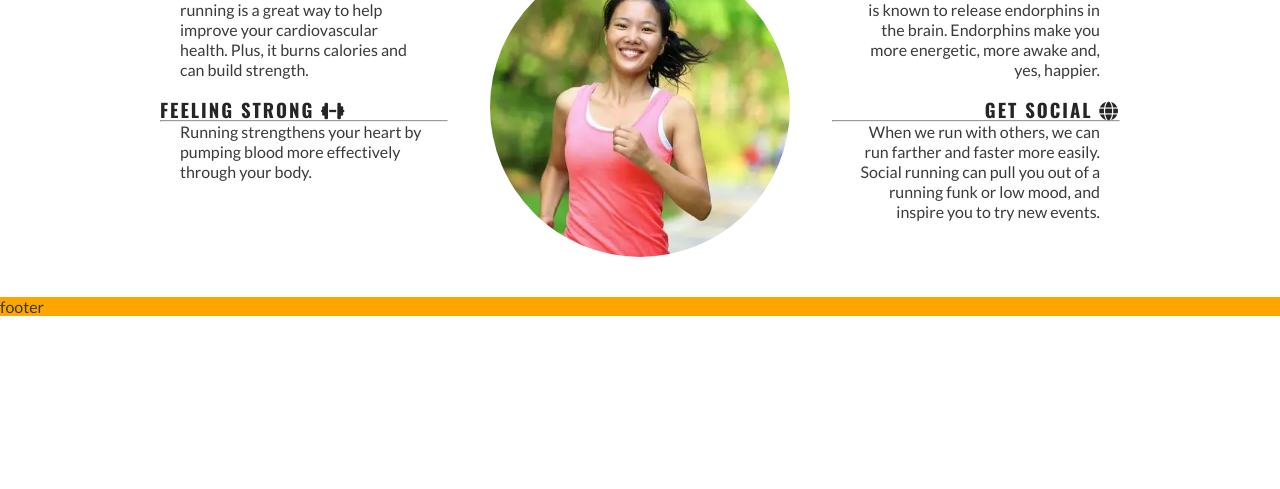
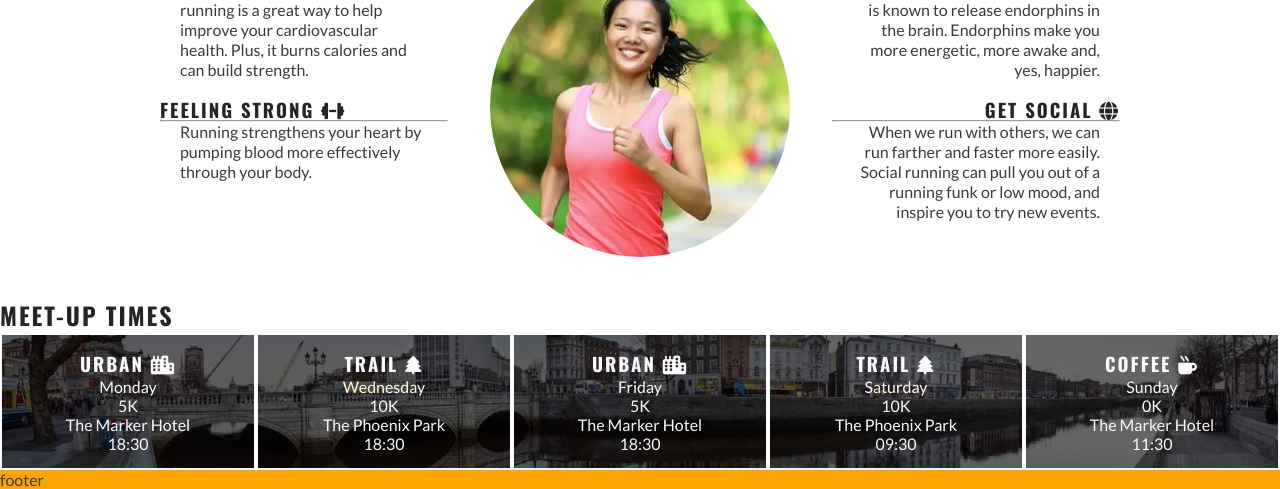
Before and after one commit to Leon4721/love-running, a plain HTML site: page index.html in a window 1280 px wide. Shown: the part 796-1285 px from the top of the page. Before the commit the page ends 1112 px from the top, so only its background shows below. Drawn offline with nearby package versions, Linux system fonts and the light colour scheme.

Commit message:
Style meetup times

```diff
--- a/assets/css/style.css
+++ b/assets/css/style.css
@@ -206,6 +206,32 @@ main {
     color:#ffffff;
 }
 
+/* Meetup Times section */
+#times {
+    background: url('../images/dublin-city.webp') no-repeat center/cover;
+    /* Handles responsivity without the need for a media query */
+    display: flex;
+    flex-wrap: wrap;
+}
+
+#times div {
+    color: #fafafa;
+    background-color: rgba(0, 0, 0, .6);
+    padding: 15px;
+    text-align: center;
+    /* This will not wrap on screens of less than 400px wide.
+    Each div will expand to fill the available space on its row */
+    flex-basis: 200px;
+    flex-grow: 1;
+    /* Creates a grid of meetup time divs over the background image */
+    border: 2px solid white;
+}
+
+#times h3 {
+    /* Override the heading colour set in general styles */
+    color: #fafafa;
+}
+
 /* Footer */
 footer {
     background-color: orange;
--- a/index.html
+++ b/index.html
@@ -102,8 +102,47 @@
 
           </div>
       </section>
-
-      </section>
+<!--meet times section-->
+      <section id="meetups">
+            <h2>Meet-up Times</h2>
+            <div id="times">
+                <div>
+                    <h3>Urban <i class="fa-solid fa-city"></i></h3>
+                    <p>Monday</p>
+                    <p>5K</p>
+                    <p>The Marker Hotel</p>
+                    <p>18:30</p>
+                </div>
+                <div>
+                    <h3>Trail <i class="fa-solid fa-tree"></i></h3>
+                    <p>Wednesday</p>
+                    <p>10K</p>
+                    <p>The Phoenix Park</p>
+                    <p>18:30</p>
+                </div>
+                <div>
+                    <h3>Urban <i class="fa-solid fa-city"></i></h3>
+                    <p>Friday</p>
+                    <p>5K</p>
+                    <p>The Marker Hotel</p>
+                    <p>18:30</p>
+                </div>
+                <div>
+                    <h3>Trail <i class="fa-solid fa-tree"></i></h3>
+                    <p>Saturday</p>
+                    <p>10K</p>
+                    <p>The Phoenix Park</p>
+                    <p>09:30</p>
+                </div>
+                <div>
+                    <h3>Coffee <i class="fa-solid fa-mug-hot"></i></h3>
+                    <p>Sunday</p>
+                    <p>0K</p>
+                    <p>The Marker Hotel</p>
+                    <p>11:30</p>
+                </div>
+            </div>
+        </section>
     </main>
     <footer>footer</footer>
   </body>
```
Also changed, not shown: assets/images/dublin-city.webp (added).
